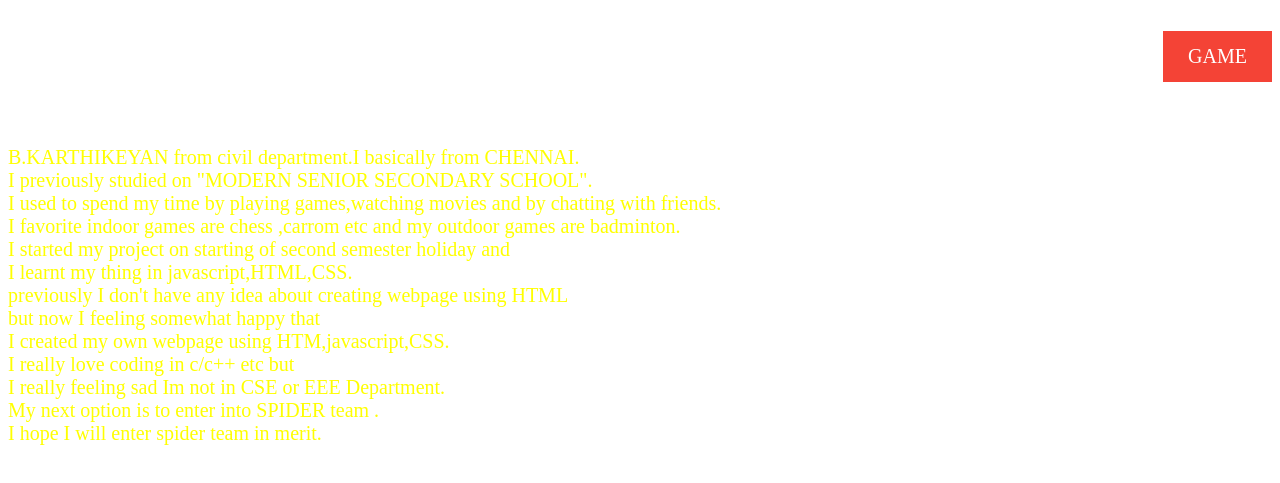
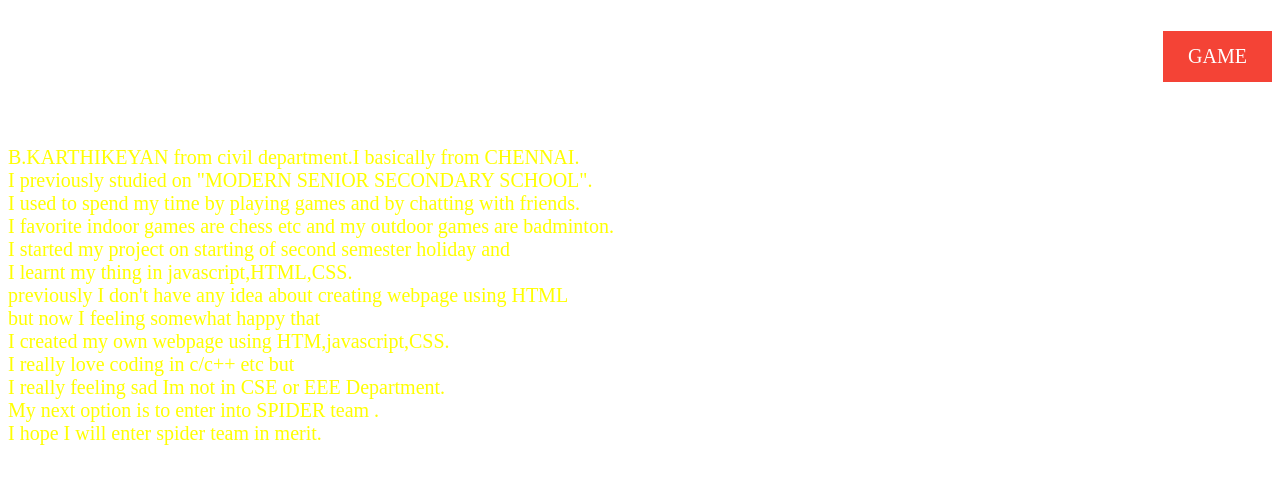
Before and after one commit to bala040898/test, a plain HTML site: page index.html in a window 1280 px wide. Shown: the part 69-552 px from the top of the page. Drawn offline with Linux system fonts and the light colour scheme.

Commit message:
Update index.html

```diff
--- a/index.html
+++ b/index.html
@@ -40,8 +40,8 @@ align:right;
 <a href="GAME.asp" target="_blank">GAME</a>
 <p><br><br><br><br><br>B.KARTHIKEYAN from civil department.I basically from CHENNAI.<br>
 I previously studied on "MODERN SENIOR SECONDARY SCHOOL".<br>
-I used to spend my time by playing games,watching movies and by chatting with friends.<br>
-I favorite indoor games are chess ,carrom etc and my outdoor games are badminton.<br>
+I used to spend my time by playing games and by chatting with friends.<br>
+I favorite indoor games are chess etc and my outdoor games are badminton.<br>
 I started my project on starting of second semester holiday and <br>I learnt my thing in javascript,HTML,CSS.<br>previously
 I don't have any idea about creating webpage using HTML <br> but now I feeling somewhat happy that <br>I created my own webpage using HTM,javascript,CSS.
 <br>I really love coding in c/c++ etc but <br>I really feeling sad Im not in CSE or EEE Department.<br>My next
```
